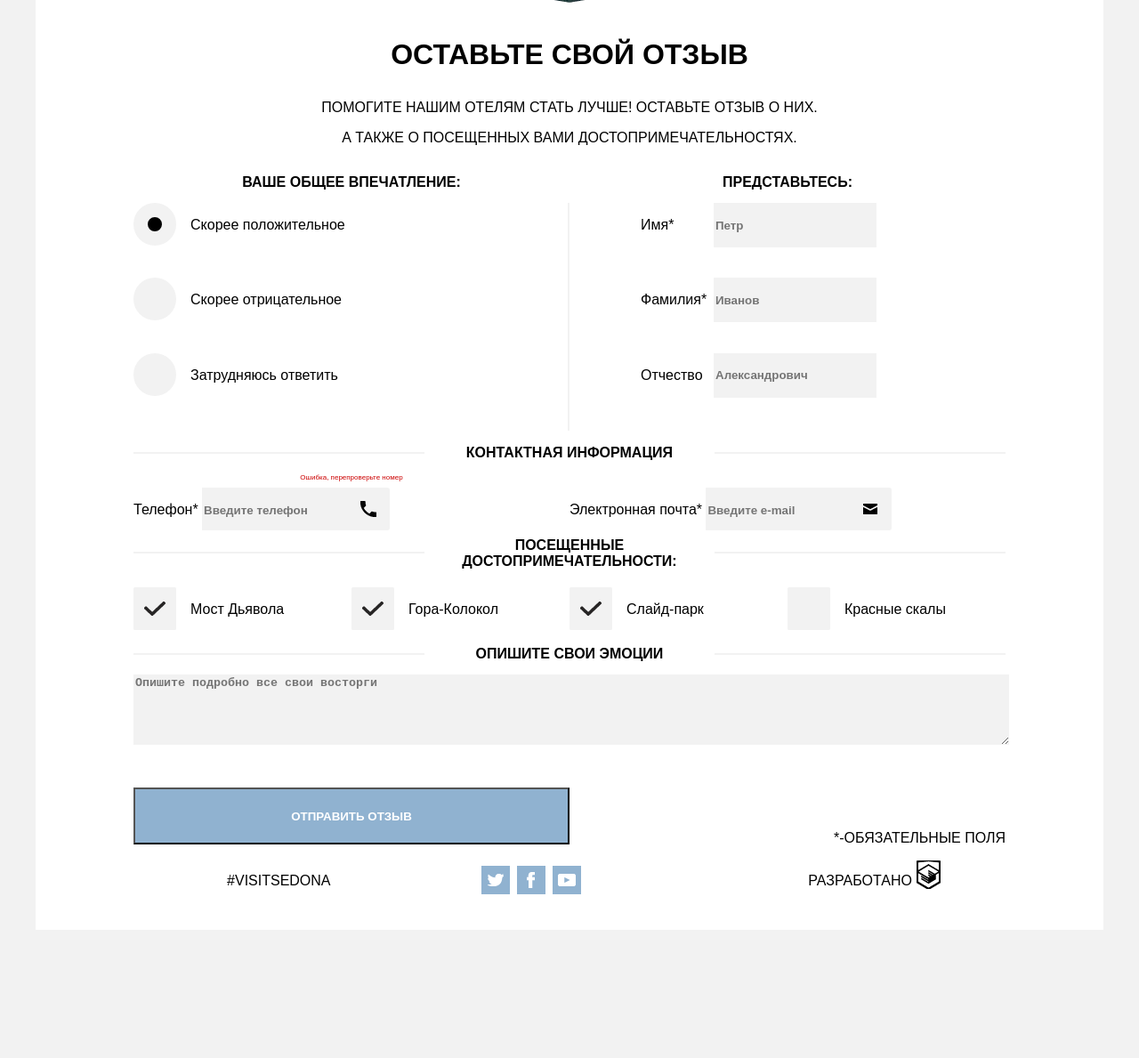
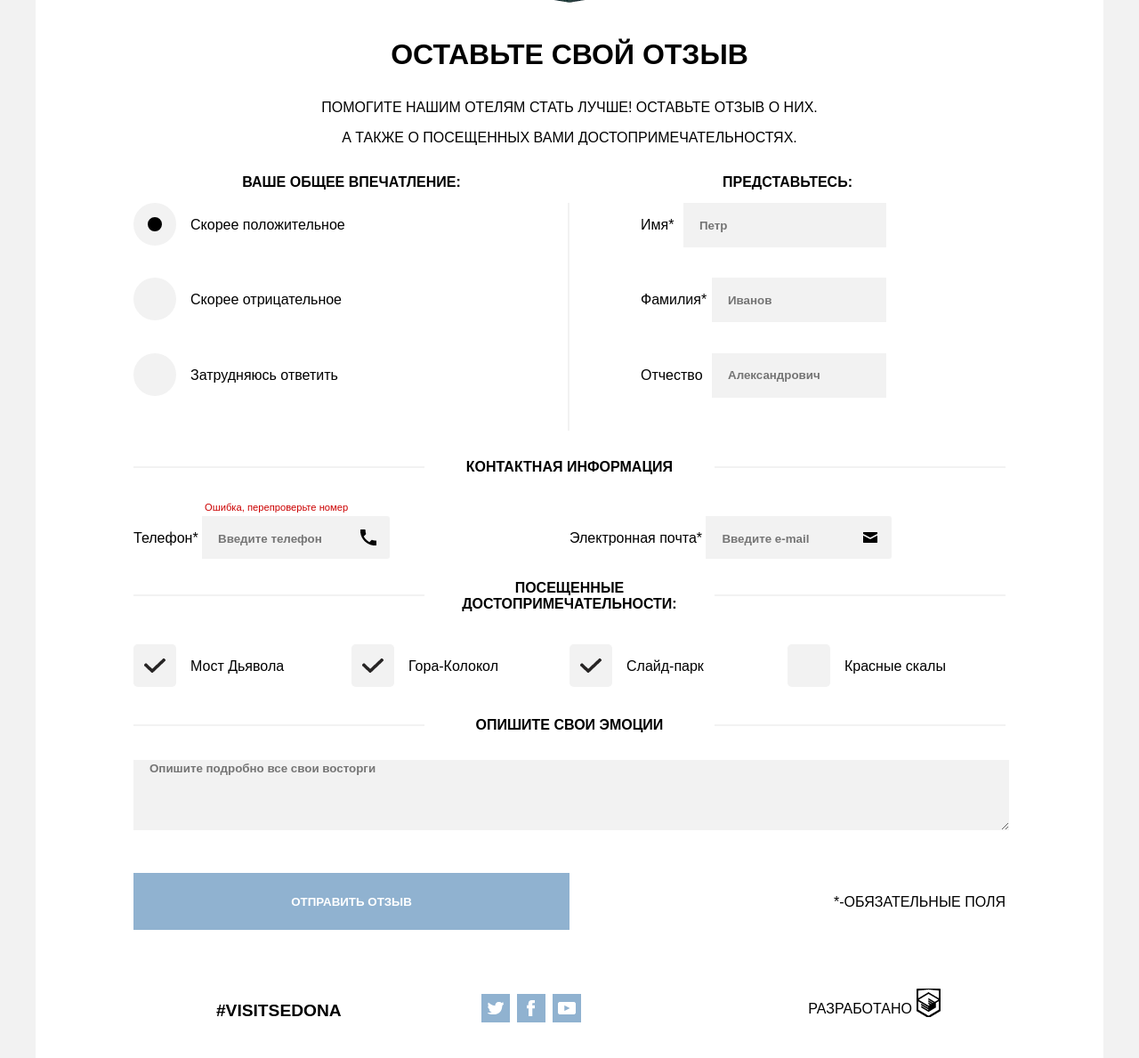
Before and after one commit to AMNeverova/sedona_desktop, a plain HTML site: page index.html in a window 1280 px wide. Shown: the part 357-1546 px from the top of the page at 89% size. Before the commit the page ends 1402 px from the top, so only its background shows below. Drawn offline with Linux system fonts and the light colour scheme.

Commit message:
Except for menu

```diff
--- a/css/main.css
+++ b/css/main.css
@@ -22,7 +22,7 @@ body {
 .heading-text {
 	color: #ffffff;
 	text-transform: uppercase;
-	font-size: 5em;
+	font-size: 5rem;
 	font-weight: 800;
 	text-align: center;
 	position: relative;
@@ -32,9 +32,10 @@ body {
 
 .logo {
 	display: block;
-	position: absolute;
+	position: relative;
 	left: 50%;
 	transform: translateX(-94px)
+
 }
 
 .item {
@@ -44,8 +45,12 @@ body {
 	float: left;
 	text-align: center;
 	text-transform: uppercase;
-	padding-top: 1em;
+	padding-top: 1rem;
 	box-sizing: border-box;
+}
+
+.item-3 {
+	padding-top: 0;
 }
 
 .container {
@@ -89,7 +94,7 @@ input[type=radio], input[type=checkbox] {
 	float: left;
 }
 
-input[type=radio]:checked+label:before {
+.input-radio:checked+label:before {
 	display: block;
 	box-sizing: border-box;
 	background-color: #000000;
@@ -107,14 +112,27 @@ input[type=radio]:checked+label:before {
 .text label {
 	display: block;
 	float: left;
-	width: 20%;
+	width: 5rem;
 	height: 2rem;
 	padding-top: 1rem;
+	box-sizing: border-box;
 }
 
-input[type=text],
-input[type=tel],
-input[type=email] {
+#narrow {
+	width: 3rem;
+}
+
+.input-text {
+	width: 12rem;
+}
+
+#input-name {
+	width: 14rem;
+}
+
+.input-text,
+.input-phone,
+.input-email {
 	font-weight: bold;
 	background-color: #f2f2f2;
 	border: none;
@@ -161,18 +179,18 @@ input[type=email] {
 	width: 33.33%;
 	box-sizing: border-box;
 	float: left;
-	height: 3rem;
+	height: 5rem;
 	background-color: #ffffff;
 }
 
 .heading-4 {
 	text-transform: uppercase;
-	font-size: 1em;
+	font-size: 1rem;
 	background-color: #ffffff;
-	height: 2em;
+	height: 2rem;
 	text-align: center;
 	font-weight: bold;
-	padding-top: 1em;
+	padding-top: 2rem;
 }
 
 .stripe::before {
@@ -198,9 +216,10 @@ input[type=email] {
 	margin: 0;
 	width: 100%;
 	height: 1rem;
-	font-size: 0.5rem;
+	font-size: 0.7rem;
 	color: #cc0000;
-	text-align: center;
+	text-align: left;
+	padding-left: 5rem;
 }
 
 .mail {
@@ -235,7 +254,7 @@ input[type=email] {
 }
 
 #sights {
-	padding-top: 0.5rem;
+	padding-top: 1.5rem;
 }
 
 .row-4 {
@@ -258,7 +277,7 @@ input[type=email] {
 	background-color: #f2f2f2;
 	display: block;
 	vertical-align: middle;
-	border-radius: 0.1rem;
+	border-radius: 0.3rem;
 	float: left;
 }
 
@@ -267,22 +286,28 @@ input[type=email] {
 	margin-top: 1rem;
 }
 
-input[type=checkbox]:checked+label:before {
+.input-checkbox:checked+label:before {
 	background-image: url(../img/tick.png);
 	background-repeat: no-repeat;
 	background-position: center;
 }
 
-textarea {
+.input-text, .input-phone, .input-email, .text-describe {
+	font-family: 'PT Sans', sans-serif;
+	text-indent: 1rem;
+}
+
+.text-describe {
 	background-color: #f2f2f2;
 	border: none;
 	width: 100%;
 	display: block;
 	margin: 0 auto;
 	font-weight: bold;
+	color: #000000;
 }
 
-button {
+.button-review {
 	background-color: #90b2d0;
 	width: 100%;
 	height: 4rem;
@@ -291,12 +316,13 @@ button {
 	font-weight: bold;
 	margin-top: 3rem;
 	padding: 0;
+	border: none;
 }
 
 .row-5 div {
 	width: 50%;
 	float: left;
-	height: 7rem;
+	height: 10rem;
 	background-color: #ffffff;
 }
 
@@ -306,7 +332,7 @@ button {
 	box-sizing: border-box;
 	text-transform: uppercase;
 	position: relative;
-	top: 6rem;
+	top: 4.5rem;
 	margin: 0;
 }
 
@@ -328,6 +354,11 @@ button {
 	position: relative;
 	top: 2rem;
 	margin: 0;
+}
+
+.visit p {
+	font-weight: bold;
+	font-size: 1.2rem;
 }
 
 .twitter,
@@ -363,8 +394,8 @@ button {
 .academy p::after {
 	content: "";
 	background-image: url(../img/htmlacademy.png);
-	width: 2em;
-	height: 2em;
+	width: 2rem;
+	height: 2rem;
 	background-color: #ffffff;
 	display: block;
 	background-repeat: no-repeat;
@@ -376,7 +407,7 @@ button {
 	box-sizing: border-box;
 }
 
-/* меню */
+/* menu */
 
 .item a {
 	text-decoration: none;
@@ -394,22 +425,23 @@ button {
 	color: #d6d0cc;
 }
 
-.subitem {
+ .subitem {
 	display: none;
 }
+
 .subitem div div {
-	height: 3em;
 	text-align: center;
 	text-transform: uppercase;
-	padding-top: 1em;
+	padding-top: 1rem;
 	box-sizing: border-box;
 
 
 }
-.item:hover .subitem {
+.item:hover div {
 	display: block;
 	background-color: #ffffff;
 }
+
 
 /* hover, active */
 
@@ -418,7 +450,7 @@ button {
 .input-phone:hover, .input-email:hover,
 .input-text:hover,
 .radio label:hover::before,
-textarea:hover {
+.text-describe:hover {
 	background-color: #e4e4e4;
 }
 
@@ -433,21 +465,21 @@ textarea:hover {
 }
 
 .input-radio:checked+label:hover:before {
-	border: 1em solid #e4e4e4;
+	border: 1rem solid #e4e4e4;
 	background-color: #000000;
 }
 
 .input-radio:checked+label:active:before {
 	background-color: #a4a4a4;
-	border: 1em solid #d4d4d4;
+	border: 1rem solid #d4d4d4;
 }
 
 .input-email:active,
 .input-phone:active,
 .input-text:active,
-textarea:active {
+.text-describe:active {
 	background-color: #ffffff;
-	border: 0.3em solid #e4e4e4;
+	border: 0.3rem solid #e4e4e4;
 }
 
 .academy p:hover::after {
@@ -457,7 +489,7 @@ textarea:active {
 .twitter:hover,
 .facebook:hover,
 .youtube:hover,
-button:hover {
+.button-review:hover {
 	background-color: #799cbd;
 }
 
@@ -476,7 +508,7 @@ button:hover {
 	background-image: url("../img/youtube-active.png")
 }
 
-button:active {
+.button-review:active {
 	background-color: #6c94ba;
 	color: #98b4cf;
 }
--- a/index.html
+++ b/index.html
@@ -10,16 +10,13 @@
 <body>
     <div class="wrapper">
         <div class="header">
-            <img src="img/logotype-desktop.png" alt="City of Sedona" class="logo" />
             <div class="menu">
                 <div class="item">
                     главная
                     <div class="subitem">
-                        <div>
                             <div>Подпукт 1.1</div>
                             <div>Подпукт 1.2</div>
                             <div>Подпукт 1.3</div>
-                        </div>
                     </div>
                 </div>
                 <div class="item">
@@ -32,7 +29,9 @@
                         </div>
                     </div>
                 </div>
-                <div class="item"></div>
+                <div class="item item-3">
+                    <img src="img/logotype-desktop.png" alt="City of Sedona" class="logo" />
+                </div>
                 <div class="item">
                     форма отзыва
                     <div class="subitem">
@@ -70,7 +69,8 @@
             <div class="row-1">
                 <div class="impression">
                     <div class="radio">
-                        <input class="input-radio" type="radio" name="impression" value="pos" id="variant-1" checked="true">
+                        <input class="input-radio" type="radio" name="impression" value="pos" id="variant-1"
+                            checked="true">
                         <label for="variant-1">
                             <p>Скорее положительное</p>
                         </label>
@@ -90,7 +90,7 @@
                 </div>
                 <div class="present">
                     <div class="text">
-                        <label for="input-name" class="required">Имя</label>
+                        <label for="input-name" class="required" id="narrow">Имя</label>
                         <input type="text" class="input-text" placeholder="Петр" id="input-name" required="true">
                     </div>
                     <div class="text">
@@ -112,11 +112,12 @@
                 <div class="phone">
                     <p class="error">Ошибка, перепроверьте номер</p>
                     <label for="phone-number" class="required">Телефон</label>
-                    <input type="tel" class="input-phone" placeholder="Введите телефон" id="phone-number" required="true">
+                    <input type="tel" class="input-phone" placeholder="Введите телефон" id="phone-number"
+                        required="true">
                 </div>
                 <div class="mail">
                     <label for="e-mail" class="required">Электронная почта</label>
-                    <input type="email"  class="input-email" placeholder="Введите e-mail" id="e-mail" required="true">
+                    <input type="email" class="input-email" placeholder="Введите e-mail" id="e-mail" required="true">
 
                 </div>
             </div>
@@ -159,11 +160,12 @@
             </div>
 
             <div class="textarea">
-                <textarea rows=5  placeholder="Опишите подробно все свои восторги" name="emotions"></textarea>
+                <textarea rows=5 class="text-describe" placeholder="Опишите подробно все свои восторги"
+                    name="emotions"></textarea>
             </div>
             <div class="row-5">
                 <div class="button">
-                    <button type="submit">Отправить отзыв</button>
+                    <button type="submit" class="button-review">Отправить отзыв</button>
                 </div>
                 <div class="obligatory">
                     <p class="obligatory-field">*-обязательные поля</p>
```
